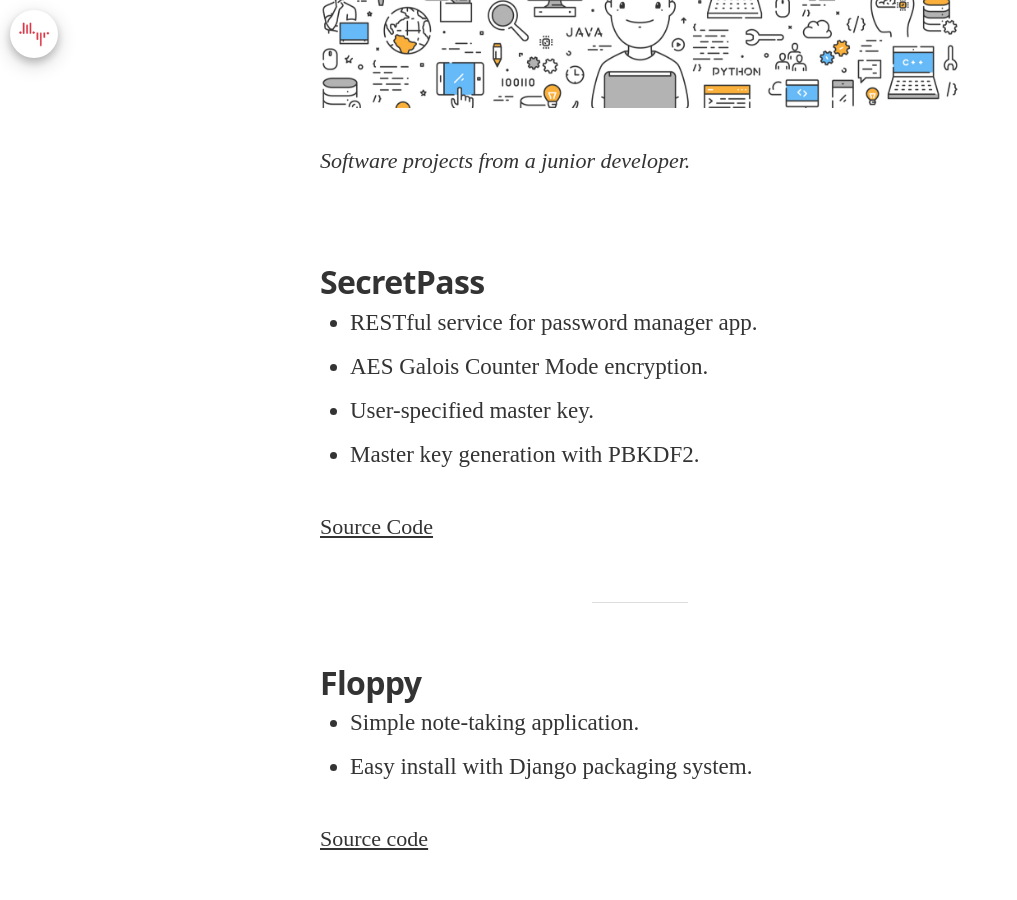
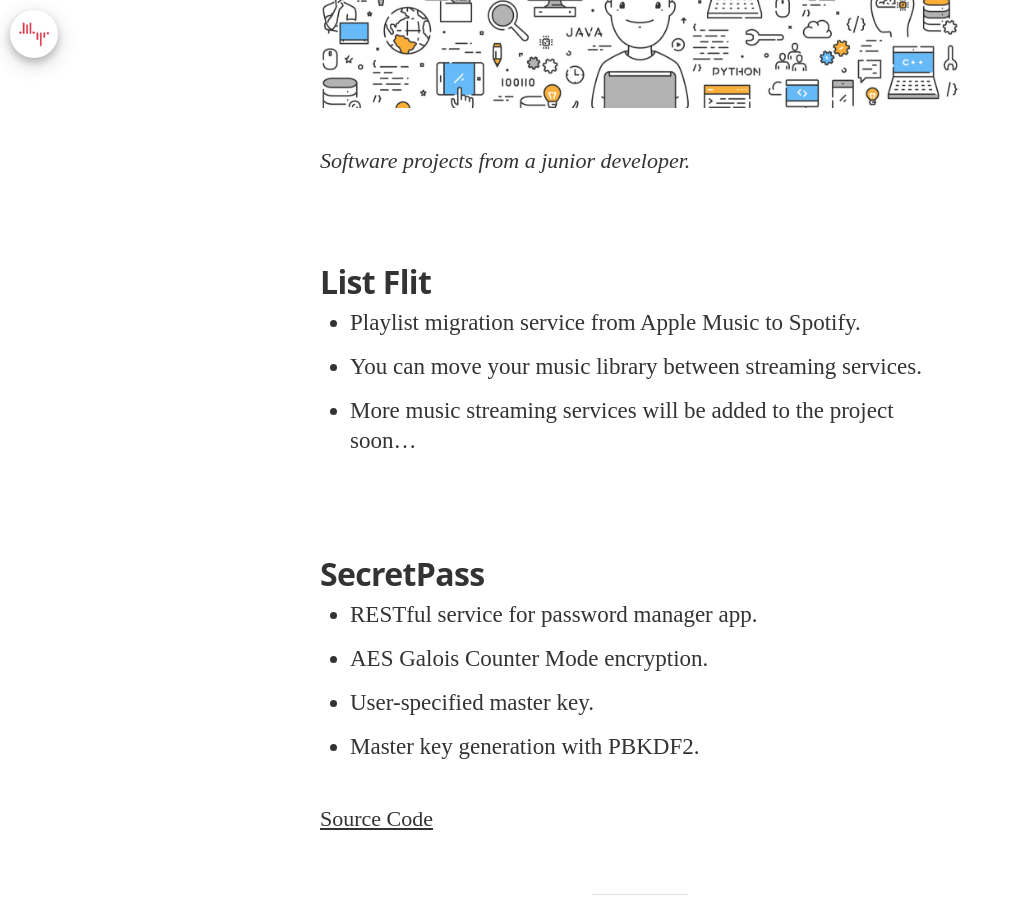
Before and after one commit to alpsakaci/alpsakaci.github.io, a Jekyll site: the page built from projects.md, in a window 1280 px wide and 900 px high, scrolled down 352 px. Shown: the whole window, without its empty margins (0-1017 px from the left). Built offline with Jekyll 4.4.1, drawn with Linux system fonts in a browser that asks for light colours; nearby versions of some CDN libraries; some web fonts are replaced.

Commit message:
list flit added to projects

```diff
--- a/projects.md
+++ b/projects.md
@@ -6,6 +6,11 @@
 ![](/assets/images/projects.jpg)
 
 *Software projects from a junior developer.*
+
+## List Flit
+- Playlist migration service from Apple Music to Spotify.
+- You can move your music library between streaming services.
+- More music streaming services will be added to the project soon...
 
 ## SecretPass
 - RESTful service for password manager app.
```
